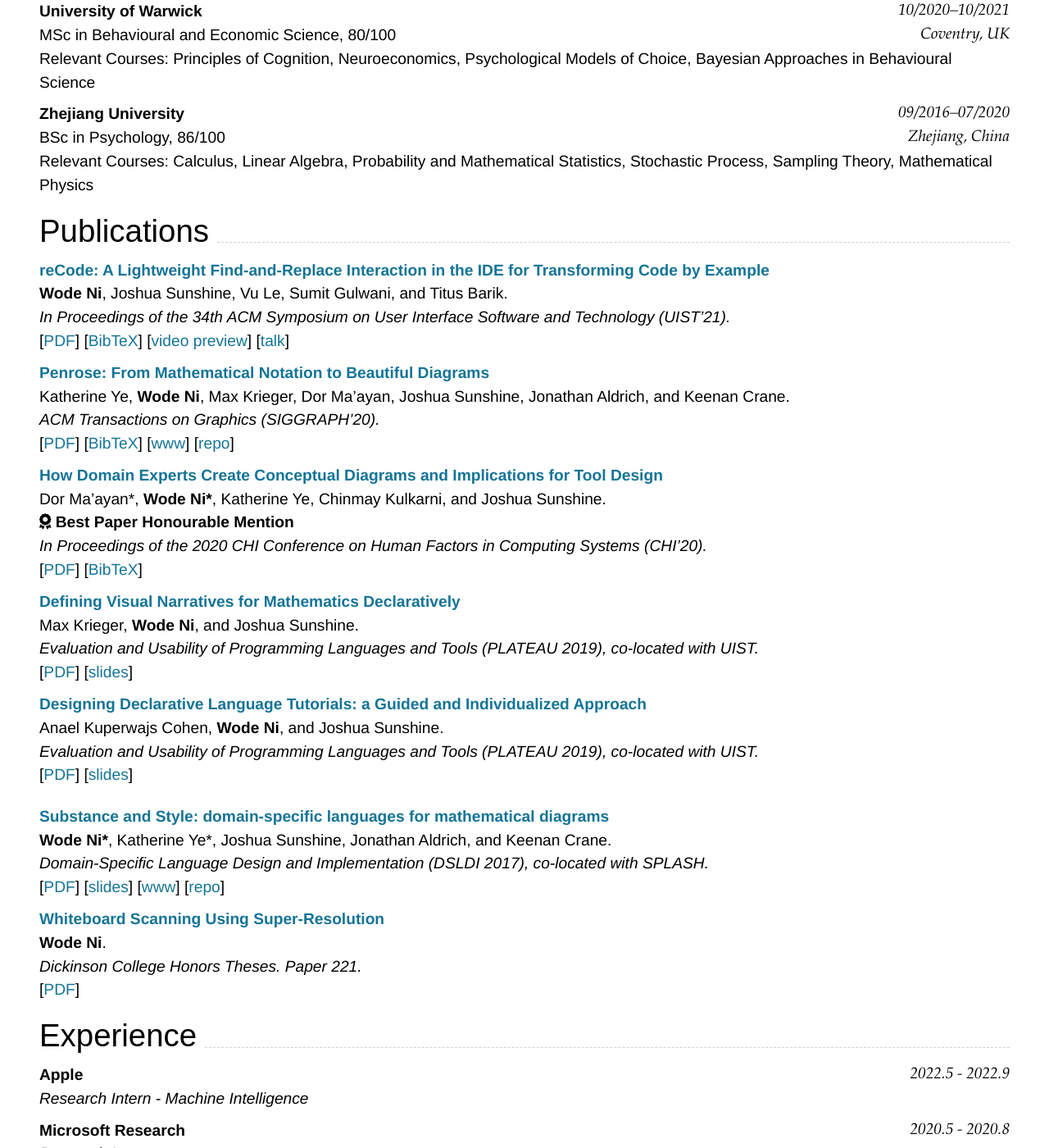
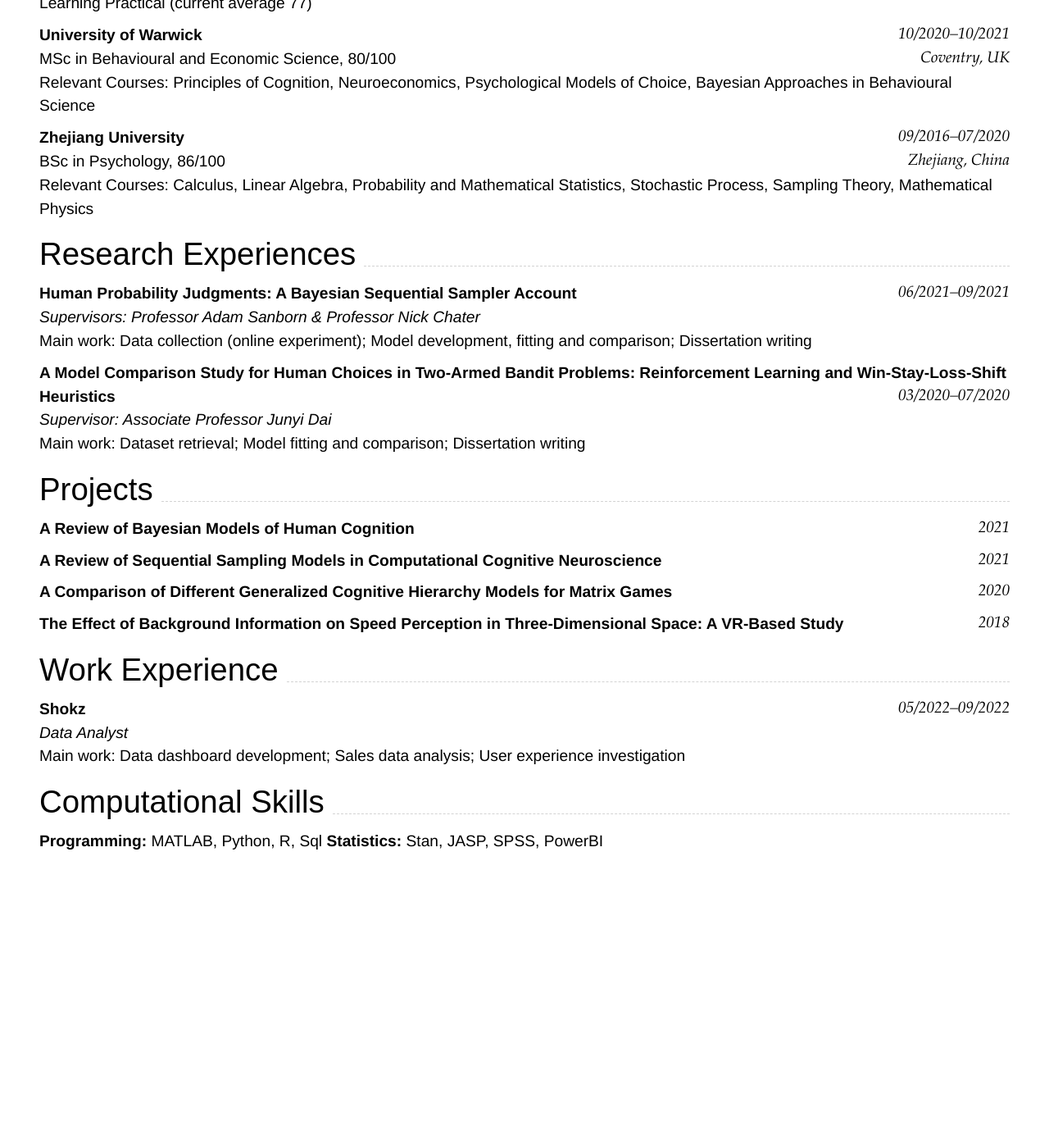
Before and after one commit to RL-LBAM/CV, a Jekyll site: the page built from index.md, in a window 1280 px wide and 1400 px high, scrolled down 386 px. Shown: the whole window at 82% size. Built offline with Jekyll 4.4.1, drawn with Linux system fonts in a browser that asks for light colours; nearby versions of some CDN libraries; after the commit the page ends 1475 px from its top, so only the background shows below that; some of the changed text lies outside the part shown.

Commit message:
Update index.md

````diff
--- a/index.md
+++ b/index.md
@@ -28,6 +28,9 @@ Edinburgh, UK
 ```
 
 MSc in Artificial Intelligence
+
+
+
 Completed Courses and Scores: Machine Learning and Pattern Recognition (76), Accelerated Natural Language Processing (71), Machine Learning Practical (current average 77)
 
 ### **University of Warwick** `10/2020–10/2021`
@@ -51,120 +54,38 @@ Zhejiang, China
 BSc in Psychology, 86/100
 Relevant Courses: Calculus, Linear Algebra, Probability and Mathematical Statistics, Stochastic Process, Sampling Theory, Mathematical Physics
 
-## Publications
+## Research Experiences
 
-### [**reCode: A Lightweight Find-and-Replace Interaction in the IDE for Transforming Code by Example**]({{ page.homepage.url }}/assets/uist-21-recode.pdf)
-**Wode Ni**, Joshua Sunshine, Vu Le, Sumit Gulwani, and Titus Barik.<br>
-_In Proceedings of the 34th ACM Symposium on User Interface Software and Technology (UIST'21)._ <br>
-[[PDF]({{ page.homepage.url }}/assets/uist-21-recode.pdf)]
-[[BibTeX]({{ page.homepage.url }}/assets/uist-21-recode.txt)]
-[[video preview](https://youtu.be/fMdHK9UrgQ4)]
-[[talk](https://youtu.be/_GQ8E7EMMws)]
+### **Human Probability Judgments: A Bayesian Sequential Sampler Account** `06/2021–09/2021`
 
 
-### [**Penrose: From Mathematical Notation to Beautiful Diagrams**](http://penrose.ink/media/Penrose_SIGGRAPH2020.pdf)
-Katherine Ye, **Wode Ni**, Max Krieger, Dor Ma'ayan, Joshua Sunshine, Jonathan Aldrich, and Keenan Crane.<br>
-_ACM Transactions on Graphics (SIGGRAPH'20)._<br>
-[[PDF](http://penrose.ink/media/Penrose_SIGGRAPH2020.pdf)]
-[[BibTeX]({{ page.homepage.url }}/assets/siggraph20-penrose.txt)]
-[[www](http://penrose.ink/siggraph20.html)]
-[[repo](https://github.com/penrose/penrose)]
-
-### [**How Domain Experts Create Conceptual Diagrams and Implications for Tool Design**]({{ page.homepage.url }}/assets/chi-20-natural-diagramming.pdf)
-
-Dor Ma'ayan\*, **Wode Ni\***, Katherine Ye, Chinmay Kulkarni, and Joshua Sunshine.<br>
-<i class="fas fa-award"></i> <strong>Best Paper Honourable Mention</strong><br>
-_In Proceedings of the 2020 CHI Conference on Human Factors in Computing Systems (CHI'20)._<br>
-[[PDF]({{ page.homepage.url }}/assets/chi-20-natural-diagramming.pdf)]
-[[BibTeX]({{ page.homepage.url }}/assets/chi-20-natural-diagramming.txt)]
-
-### [**Defining Visual Narratives for Mathematics Declaratively**](http://2019.plateau-workshop.org/assets/papers-2019/9.pdf)
-
-Max Krieger, **Wode Ni**, and Joshua Sunshine.<br>
-_Evaluation and Usability of Programming Languages and Tools (PLATEAU 2019), co-located with UIST._<br>
-[[PDF](http://2019.plateau-workshop.org/assets/papers-2019/9.pdf)]
-[[slides]({{ page.homepage.url }}/assets/plateau-19-presentation.pdf)]
-
-### [**Designing Declarative Language Tutorials: a Guided and Individualized Approach**](http://2019.plateau-workshop.org/assets/papers-2019/2.pdf)
-
-Anael Kuperwajs Cohen, **Wode Ni**, and Joshua Sunshine.<br>
-_Evaluation and Usability of Programming Languages and Tools (PLATEAU 2019), co-located with UIST._<br>
-[[PDF](http://2019.plateau-workshop.org/assets/papers-2019/2.pdf)]
-[[slides]({{ page.homepage.url }}/assets/plateau-19-presentation.pdf)]
-
----
-
-### [**Substance and Style: domain-specific languages for mathematical diagrams**](https://2017.splashcon.org/event/dsldi-2017-substance-and-style-domain-specific-languages-for-mathematical-diagrams)
-
-**Wode Ni\***, Katherine Ye\*, Joshua Sunshine, Jonathan Aldrich, and Keenan Crane.<br> _Domain-Specific Language Design and Implementation (DSLDI 2017), co-located with SPLASH._ <br>
-[[PDF]({{ page.homepage.url }}/assets/dsldi.pdf)]
-[[slides]({{ page.homepage.url }}/assets/dsldi-presentation.pdf)]
-[[www](http://penrose.ink)]
-[[repo](https://github.com/penrose/penrose)]
-
-### [**Whiteboard Scanning Using Super-Resolution**](http://scholar.dickinson.edu/student_honors/221/)
-
-**Wode Ni**.<br> _Dickinson College Honors Theses. Paper 221._<br>
-[[PDF]({{ page.homepage.url }}/assets/superres.pdf)]
-
-## Experience
-### **Apple** `2022.5 - 2022.9`
-
-_Research Intern - Machine Intelligence_<br>
-
-### **Microsoft Research** `2020.5 - 2020.8`
-
-_Research Intern_<br>
-Worked with the [PROSE](https://www.microsoft.com/en-us/research/group/prose/) team (mentored by [Titus Barik](https://www.barik.net/)) on improving developer productivity in Visual Studio Code. I interviewed developers to elicit their needs for code transformation tools in editors. Inspired by the empirical data and relevant work in program synthesis, I designed **reCode**, an interaction model for rapidly performing complex code transformation using the familiar find-and-replace experience.
-
-### **Carnegie Mellon University, Research Experiences for Undergraduate** `2017.5 - 2017.8`
-
-_Research Assistant_<br>
-**Penrose** is a system that automatically visualizes mathematics using two domain-specific languages: **Substance** and **Style**. Co-advised by [Jonathan Aldrich](https://www.cs.cmu.edu/~./aldrich/), [Keenan Crane](https://www.cs.cmu.edu/~kmcrane/), [Joshua Sunshine](http://www.cs.cmu.edu/~jssunshi/), and [Katherine Ye](https://www.cs.cmu.edu/~kqy/), I designed and implemented the Style language, and extended the Substance language to support functions and logically quantified statements.
-
-### **Columbia University, Computer Graphics and User Interfaces Lab** `2017.1 - 2017.5`
-
-_Research Assistant_<br>
-Worked with prof. Steven Feiner, on **Cyber Affordance Visualization in Augumented Reality** project. Developed a Microsoft Hololens application that visualizes the Columbia campus in AR environment.
-
-## Mentoring
-
-[Hwei-Shin Harriman](https://hsharriman.github.io/) (Olin College of Engineering, independent research) `CMU, 2021 - Now` <br>
-[Helena Yang](https://heleaf.me/) (CMU, [REUSE](https://www.cmu.edu/scs/s3d/reuse/)) `CMU, 2021` <br>
-[Max Krieger](https://a9.io/) (CMU, independent research & [REUSE](https://www.cmu.edu/scs/s3d/reuse/)) `CMU, 2018 - 2021` <br>
-[Courtney Miller](https://courtney-e-miller.github.io/) (New College of Florida, [REUSE](https://www.cmu.edu/scs/s3d/reuse/)) `CMU, 2019` <br>
-[Anael Kuperwajs Cohen](https://anaelkuperwajs.github.io/) (Macalester College, [REUSE](https://www.cmu.edu/scs/s3d/reuse/)) `CMU, 2019` <br>
-
----
-
-## Honors & Awards
-
-CHI'20 Best Paper Honourable Mention Award `CMU, 2020` <br>
-Phi Beta Kappa `Dickinson, 2018` <br>
-Excellence in Computer Science Award `Columbia, 2018` <br>
-Travel Award PL Mentoring Workshop (PLMW) `SPLASH, 2018` <br>
-Tau Beta Pi, Engineering Honor Society `Columbia, 2017` <br>
-Computer Science Departmental Honors `Dickinson, 2016` <br>
-Pi Mu Epsilon, Mathematics Honor Society `Dickinson, 2016` <br>
-Upsilon Pi Epsilon, Computer Science Honor Society `Dickinson, 2016` <br>
-Alpha Lambda Delta, First year Honor Society `Dickinson, 2013`<br>
-John Montgomery Scholarship `Dickinson, 2013` <br>
-
-## Teaching
-
-Teaching Assistant, **Foundations of Software Engineering (17-313)** `CMU, 2022` <br>
-Teaching Assistant, **Crafting Software (17-450/17-950)** `CMU, 2022` <br>
-Teaching Assistant, **Programming Languages and Translators (COMS 4115)** `Columbia, 2017 - 2018` <br>
-Teaching Assistant, **Introduction to Java II (COMP 132)** `Dickinson, 2016` <br>
-Peer Tutor, **Data Structures and Problem Solving (COMP 232)** `Dickinson, 2016` <br>
-Computer Lab Consultant `Dickinson, 2014 - 2016` <br>
+*Supervisors: Professor Adam Sanborn & Professor Nick Chater*
+Main work: Data collection (online experiment); Model development, fitting and comparison; Dissertation writing
 
 
-## Service
+### **A Model Comparison Study for Human Choices in Two-Armed Bandit Problems: Reinforcement Learning and Win-Stay-Loss-Shift Heuristics** `03/2020–07/2020`
+*Supervisor: Associate Professor Junyi Dai*
+Main work: Dataset retrieval; Model fitting and comparison; Dissertation writing
 
-Sub-reviewer `OOPSLA'21, VL/HCC'21` <br>
-Reviewer `CHI'21, CHI'22, SIGGRAPH'22` <br>
-Research Experiences for Undergraduates in Software Engineering Admission Committee `CMU, 2019 - 2022` <br>
+
+## Projects
+### **A Review of Bayesian Models of Human Cognition** `2021`
+### **A Review of Sequential Sampling Models in Computational Cognitive Neuroscience** `2021`
+### **A Comparison of Different Generalized Cognitive Hierarchy Models for Matrix Games** `2020`
+### **The Effect of Background Information on Speed Perception in Three-Dimensional Space: A VR-Based Study** `2018`
+
+
+## Work Experience
+### **Shokz** `05/2022–09/2022`
+*Data Analyst*
+Main work: Data dashboard development; Sales data analysis; User experience investigation
+
+
+## Computational Skills
+**Programming:** MATLAB, Python, R, Sql
+**Statistics:** Stan, JASP, SPSS, PowerBI
+
+
 
 <!-- ### Footer
 
````
